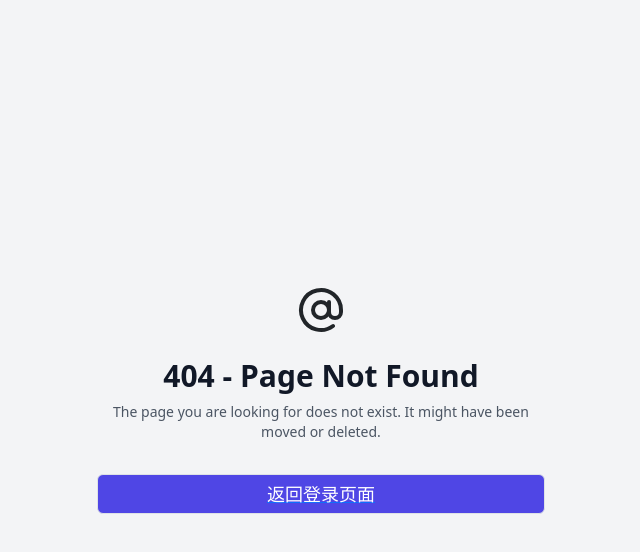
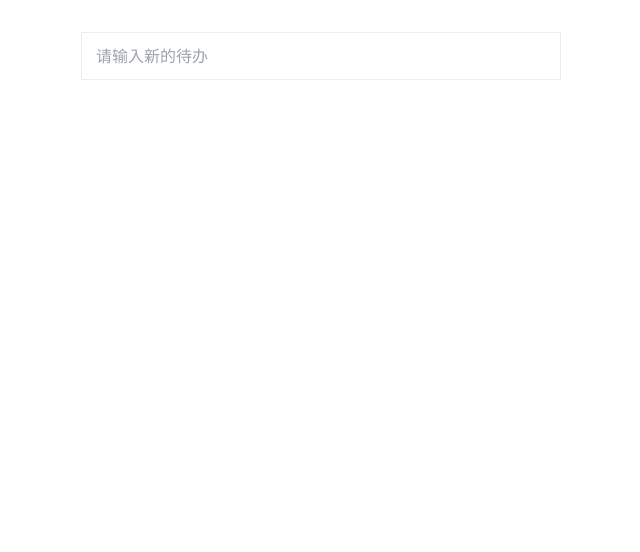
Before and after one commit to corn12138/reactCore, a React (Create React App) app: page /ToComponents in a window 1280 px wide. Before the commit this address had no page. Shown: the top 552 px of the page, without its empty margins (319-959 px from the left). Built offline with nearby package versions, Linux system fonts and the light colour scheme.

Commit message:
开发一个待办事项的demo

```diff
--- a/package.json
+++ b/package.json
@@ -25,6 +25,7 @@
     "react-redux": "^9.0.4",
     "react-router-dom": "^6.20.1",
     "react-scripts": "5.0.1",
+    "shortid": "^2.2.16",
     "socket.io-client": "^4.7.4",
     "tailwindcss": "^3.3.6",
     "typescript": "^4.9.5",
@@ -55,6 +56,7 @@
     ]
   },
   "devDependencies": {
-    "@types/js-cookie": "^3.0.6"
+    "@types/js-cookie": "^3.0.6",
+    "@types/shortid": "^0.0.32"
   }
 }
--- a/src/App.tsx
+++ b/src/App.tsx
@@ -4,6 +4,7 @@ import { BrowserRouter as Router, Routes, Route, Navigate } from "react-router-d
 import LoginPage from './pages/login/loginPage';
 import MainPages from './pages/main/MainPages';
 import HomePage from "./components/aboutMeCompontens";
+import ToComponents from "./components/tocomponents";
 import Blog from "./pages/blog/blogPage";
 import NotFoundPage from './pages/notFound/NotFoundPage'; // 引入404页面组件
 import Dashboard from './pages/websocket//Dashboard'
@@ -40,6 +41,7 @@ const App: React.FC = () => {
       <Route path='*' element={<NotFoundPage />} /> {/* 用于捕获所有未匹配的路径 */}
       <Route path='/blog' element={<Blog />} />
       <Route path='/dashboard' element={<Dashboard />} /> {/*这是 k线图或者其他图的页面 */}
+      <Route path='/ToComponents' element={<ToComponents />} /> {/*这是todolist*/}
     </Routes>
   </Router>)
 }
--- a/src/components/aboutMeCompontens.tsx
+++ b/src/components/aboutMeCompontens.tsx
@@ -1,6 +1,6 @@
 import React, { useEffect, useState } from 'react';
 import { Layout, Menu, Card, Row, Col } from 'antd';
-import { HomeOutlined, UserOutlined, PictureOutlined, BookOutlined } from '@ant-design/icons';
+import { HomeOutlined, UserOutlined, PictureOutlined, BookOutlined,FileSyncOutlined } from '@ant-design/icons';
 import { MenuProps, Avatar } from 'antd';
 import { useNavigate } from "react-router-dom";
 import { store } from "../store/store";
@@ -33,6 +33,7 @@ const items: MenuProps['items'] = [
   { label: '关于我', key: '2', icon: <UserOutlined /> },
   { label: '作品集', key: '3', icon: <PictureOutlined /> },
   { label: '博客', key: '4', icon: <BookOutlined /> },
+  { label: 'toDoList', key: '5', icon: <FileSyncOutlined /> },
 ]
 
 // 做是否登录的校验
@@ -97,6 +98,10 @@ const HomePage: React.FC = () => {
         // 博客
         navigate('/blog');
         break;
+      case '5':
+        // todolist
+        navigate('/ToComponents');
+        break;
 
       default:
         break;
--- /dev/null
+++ b/src/components/tocomponents.tsx
@@ -0,0 +1,83 @@
+import React from "react";
+import TodoForm from './todoForm';
+import TodoList from './todolists';
+
+import { TodoInterface } from '../interfaces/todoListTypes';
+
+import '../styles/todolist.css';
+const TodoListApp = () => {
+    const [todos, setTodos] = React.useState<TodoInterface[]>([])
+
+    // Creating new todo item
+    function handleTodoCreate(todo: TodoInterface) {
+      // Prepare new todos state
+      const newTodosState: TodoInterface[] = [...todos]
+
+      // Update new todos state
+      newTodosState.push(todo)
+
+      // Update todos state
+      setTodos(newTodosState)
+    }
+
+    // Update existing todo item
+    function handleTodoUpdate(event: React.ChangeEvent<HTMLInputElement>, id: string) {
+      // Prepare new todos state
+      const newTodosState: TodoInterface[] = [...todos]
+
+      // Find correct todo item to update
+      newTodosState.find((todo: TodoInterface) => todo.id === id)!.text = event.target.value
+
+      // Update todos state
+      setTodos(newTodosState)
+    }
+
+    // Remove existing todo item
+    function handleTodoRemove(id: string) {
+      // Prepare new todos state
+      const newTodosState: TodoInterface[] = todos.filter((todo: TodoInterface) => todo.id !== id)
+
+      // Update todos state
+      setTodos(newTodosState)
+    }
+
+    // Check existing todo item as completed
+    function handleTodoComplete(id: string) {
+      // Copy current todos state
+      const newTodosState: TodoInterface[] = [...todos]
+
+      // Find the correct todo item and update its 'isCompleted' key
+      newTodosState.find((todo: TodoInterface) => todo.id === id)!.isCompleted = !newTodosState.find((todo: TodoInterface) => todo.id === id)!.isCompleted
+
+      // Update todos state
+      setTodos(newTodosState)
+    }
+
+    // Check if todo item has title
+    function handleTodoBlur(event: React.ChangeEvent<HTMLInputElement>) {
+      if (event.target.value.length === 0) {
+        event.target.classList.add('todo-input-error')
+      } else {
+        event.target.classList.remove('todo-input-error')
+      }
+    }
+
+    return (
+      <div className="todo-list-app">
+        <TodoForm
+          todos={todos}
+          handleToDoCreate={handleTodoCreate}
+        />
+
+        <TodoList
+          todos={todos}
+          handleTodoUpdate={handleTodoUpdate}
+          handleTodoRemove={handleTodoRemove}
+          handleTodoComplete={handleTodoComplete}
+          handleTodoBlur={handleTodoBlur}
+        />
+      </div>
+    )
+  }
+
+  export default TodoListApp;
--- /dev/null
+++ b/src/components/todoForm.tsx
@@ -0,0 +1,43 @@
+// 这是 关于 这个todolist form的表单的
+import React from "react";
+// 引入shortid 和uuid类似的插件
+import shortid from "shortid";
+// 引入 interface
+import { TodoInterface, TodoFormInterface } from "../interfaces/todoListTypes";
+
+const TodoForm: React.FC<TodoFormInterface> = (props) => {
+    // 创建form的input的ref
+    const inputRef = React.useRef<HTMLInputElement>(null);
+    // 创建form的state 即是 text
+    const [formState, setFormState] = React.useState('')
+    // 用于todo 输入的变化
+    const handleInputChange = (event: React.ChangeEvent<HTMLInputElement>) => {
+        setFormState(event.target.value)
+    }
+    // 用于敲enter键的时候
+    const handleInputEnter = (event: React.KeyboardEvent) => {
+        if (event.key === 'Enter') {
+            const newTodo: TodoInterface = {
+                id: shortid.generate(),
+                text: formState,
+                isCompleted: false
+
+            };
+            // 创建新的待办事项
+            props.handleToDoCreate(newTodo);
+
+            // Reset the input field
+            if (inputRef && inputRef.current) {
+                inputRef.current.value = ''
+            }
+        };
+
+    }
+
+    return (
+        <div className="todo-form">
+            <input type="text" ref={inputRef} placeholder="请输入新的待办" onChange={event => handleInputChange(event)} onKeyDown={event => handleInputEnter(event)} />
+        </div>
+    )
+}
+export default TodoForm;
--- /dev/null
+++ b/src/components/todoItem.tsx
@@ -0,0 +1,31 @@
+// 待办事项的组件
+import React from "react";
+// 引入interface
+import { TodoItemInterface } from "../interfaces/todoListTypes";
+
+const TodoItem:React.FC<TodoItemInterface>= (props)=>{
+    return (
+        <div className='todo-item'>
+          <div onClick={() => props.handleTodoComplete(props.todo.id)}>
+            {props.todo.isCompleted ? (
+              <span className="todo-item-checked">✔</span>
+            ) : (
+              <span className="todo-item-unchecked" />
+            )}
+          </div>
+
+          <div className="todo-item-input-wrapper">
+            <input
+              value={props.todo.text}
+              onBlur={props.handleTodoBlur}
+              onChange={(event: React.ChangeEvent<HTMLInputElement>) => props.handleTodoUpdate(event, props.todo.id)}
+            />
+          </div>
+
+          <div className="item-remove" onClick={() => props.handleTodoRemove(props.todo.id)}>
+            ⨯
+          </div>
+        </div>
+      )
+}
+export default TodoItem;
--- /dev/null
+++ b/src/components/todolists.tsx
@@ -0,0 +1,27 @@
+// 待办列表的
+import React from "react";
+// 引入待办事项组件
+import TodoItem from './todoItem'
+// 引入 todolist的interface
+import { TodoListInterface } from "../interfaces/todoListTypes";
+
+const TodoList :React.FC<TodoListInterface> = (props)=>{
+    return (
+        <div className="todo-list">
+          <ul>
+            {props.todos.map((todo) => (
+              <li key={todo.id}>
+                <TodoItem
+                  todo={todo}
+                  handleTodoUpdate={props.handleTodoUpdate}
+                  handleTodoRemove={props.handleTodoRemove}
+                  handleTodoComplete={props.handleTodoComplete}
+                  handleTodoBlur={props.handleTodoBlur}
+                />
+              </li>
+            ))}
+          </ul>
+        </div>
+      )
+}
+export default TodoList;
--- /dev/null
+++ b/src/interfaces/todoListTypes.ts
@@ -0,0 +1,28 @@
+// 待办事项的interface
+export interface TodoInterface {
+    id: string;
+    text: string;
+    isCompleted: boolean;
+}
+
+// 待办列表的form的interface
+export interface TodoFormInterface {
+    todos: TodoInterface[];
+    handleToDoCreate: (todo: TodoInterface) => void;
+}
+// 待办列表的interface
+export interface TodoListInterface {
+    handleTodoUpdate: (event: React.ChangeEvent<HTMLInputElement>, id: string) => void;
+    handleTodoRemove: (id: string) => void;
+    handleTodoComplete: (id: string) => void;
+    handleTodoBlur: (event: React.ChangeEvent<HTMLInputElement>) => void;
+    todos: TodoInterface[]
+}
+// 待办事项的item 的interface
+export interface TodoItemInterface {
+    handleTodoUpdate: (event: React.ChangeEvent<HTMLInputElement>, id: string) => void;
+    handleTodoRemove: (id: string) => void;
+    handleTodoComplete: (id: string) => void;
+    handleTodoBlur: (event: React.ChangeEvent<HTMLInputElement>) => void;
+    todo: TodoInterface;
+}
--- /dev/null
+++ b/src/styles/todolist.css
@@ -0,0 +1,134 @@
+html {
+    box-sizing: border-box;
+}
+
+*,
+*::before,
+*::after {
+    box-sizing: inherit;
+}
+
+#root,
+body {
+    min-height: 100vh;
+}
+
+body {
+    margin: 0;
+}
+
+#root,
+.todo-list-app {
+    display: flex;
+    flex-flow: column nowrap;
+}
+
+#root {
+    align-items: center;
+    width: 100%;
+}
+
+/* Todo list app styles  */
+.todo-list-app {
+    padding-top: 32px;
+    width: 100%;
+    max-width: 480px;
+}
+
+/* Todo form styles */
+.todo-form input,
+.todo-item {
+    border: 1px solid #ececec;
+}
+
+.todo-form input {
+    padding: 0 14px;
+    width: 100%;
+    height: 48px;
+    transition: .25s border ease-in-out;
+}
+
+.todo-form input:focus {
+    outline: 0;
+    border: 1px solid #3498db;
+}
+
+/* Todo list styles */
+.todo-list ul {
+    padding: 0;
+    margin: 0;
+}
+
+.todo-list li {
+    list-style-type: none;
+}
+
+/* Todo item styles */
+.todo-item {
+    display: flex;
+    flex-flow: row nowrap;
+    align-items: center;
+    padding: 8px;
+}
+
+.todo-form+.todo-list ul .todo-item {
+    border-top: 0;
+}
+
+.todo-item-input-wrapper {
+    flex-grow: 1;
+    padding: 0 16px;
+}
+
+.todo-item input {
+    width: 100%;
+    border: 0;
+    border-bottom: 1px solid transparent;
+    transition: .25s border-bottom ease-in-out;
+}
+
+.todo-item input:focus {
+    outline: 0;
+    border-bottom: 1px solid #3498db;
+}
+
+.todo-item .todo-input-error {
+    border-bottom: 1px solid #e74c3c;
+}
+
+.todo-item span {
+    display: flex;
+    align-items: center;
+    justify-content: center;
+    width: 32px;
+    height: 32px;
+    border-radius: 50%;
+    border: 1px solid #ececec;
+    transition: .25s all ease-in-out;
+}
+
+.todo-item-unchecked:hover {
+    background: hsla(168, 76%, 42%, .25);
+    border: 1px solid hsl(168, 76%, 42%, .25);
+}
+
+.todo-item-checked {
+    color: #fff;
+    background: #1abc9c;
+    border: 1px solid #1abc9c;
+}
+
+.item-remove {
+    display: flex;
+    padding-left: 8px;
+    padding-right: 8px;
+    font-size: 28px;
+    cursor: pointer;
+    line-height: 1;
+    color: #ececec;
+    transition: .25s color ease-in-out;
+}
+
+.item-remove:hover {
+    color: #111;
+}
```
Also changed, not shown: 1 other file (tests, documents, lock files or other folders).
